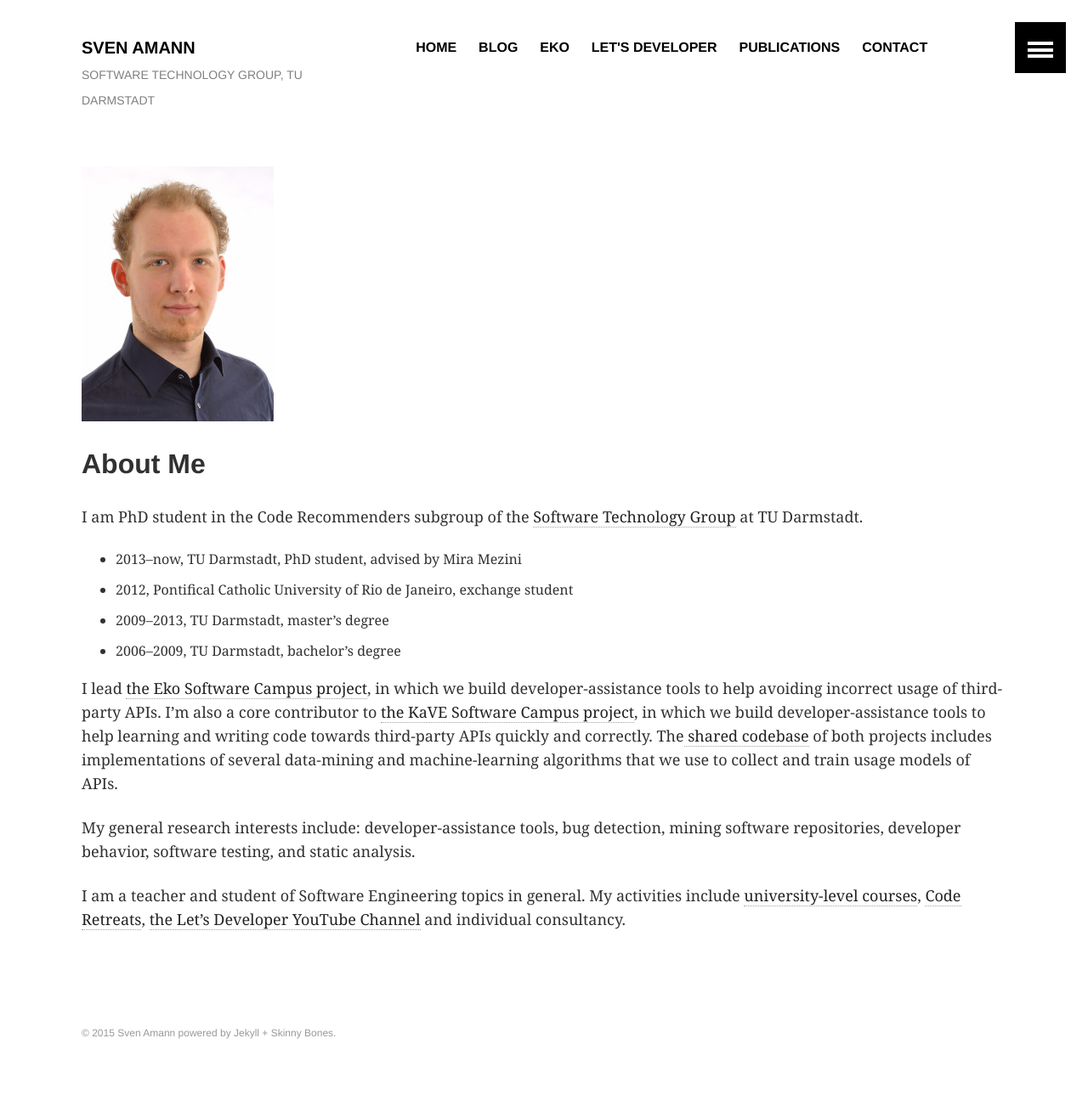
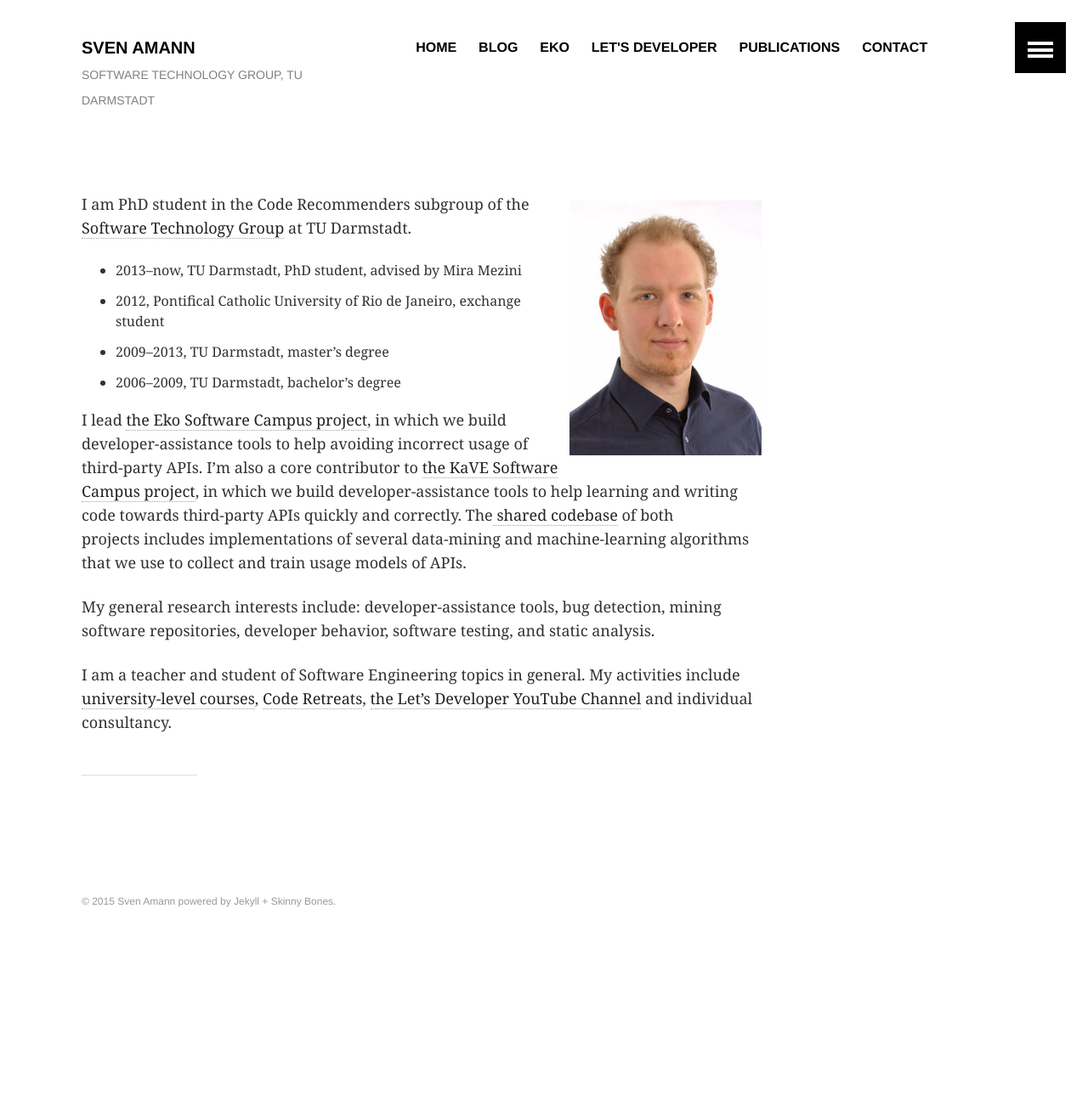
Before and after one commit to salsolatragus/sven-amann.de, a Jekyll site: the page built from index.md, in a window 1280 px wide. Shown: the whole page at 85% size. Built offline with Jekyll 4.4.1, drawn with Linux system fonts in a browser that asks for light colours; after the commit the page ends 1147 px from its top, so only the background shows below that.

Commit message:
Remove special layout of home.

```diff
--- a/_layouts/default.html
+++ b/_layouts/default.html
@@ -9,6 +9,7 @@
       {% assign author = site.data.authors[page.author] %}{% else %}{% assign author = site.owner %}
     {% endif %}
     {% include open-graph.html %}
+    {% if author.google.plus %}<link rel="author" href="https://plus.google.com/{{ author.google.plus }}"/>{% endif %}
 
     <link rel="canonical" href="{{ page.url | replace:'index.html','' | prepend: site.url }}">
 
--- a/_layouts/home.html
+++ /dev/null
@@ -1,71 +0,0 @@
-<!DOCTYPE html>
-<html>
-  <head>
-    <meta charset="utf-8">
-    <title>{% if page.title %}{{ page.title }} • {% endif %}{{ site.title }}</title>
-    {% if page.excerpt %}<meta name="description" content="{{ page.excerpt | strip_html }}">{% endif %}
-    {% if page.tags %}<meta name="keywords" content="{{ page.tags | join: ', ' }}">{% endif %}
-    {% if page.author %}
-      {% assign author = site.data.authors[page.author] %}{% else %}{% assign author = site.owner %}
-    {% endif %}
-    {% include open-graph.html %}
-    {% if author.google.plus %}<link rel="author" href="https://plus.google.com/{{ author.google.plus }}"/>{% endif %}
-
-    <link rel="canonical" href="{{ page.url | replace:'index.html','' | prepend: site.url }}">
-
-    <link href="{{ site.url }}/atom.xml" type="application/atom+xml" rel="alternate" title="{{ site.title }} Atom Feed">
-
-    <meta name="HandheldFriendly" content="True">
-    <meta name="MobileOptimized" content="320">
-    <meta name="viewport" content="width=device-width, initial-scale=1.0">
-    <meta http-equiv="cleartype" content="on">
-
-    <link rel="stylesheet" href="{{ site.url }}/css/main.css">
-    <!-- HTML5 Shiv and Media Query Support for IE -->
-    <!--[if lt IE 9]>
-      <script src="{{ site.url }}/js/vendor/html5shiv.min.js"></script>
-      <script src="{{ site.url }}/js/vendor/respond.min.js"></script>
-    <![endif]-->
-
-  </head>
-
-  <body>
-    {% include header.html %}
-    {% include navigation-sliding.html %}
-
-    {% if page.image.feature %}
-    <div class="page-lead" style="background-image:url({{ site.url }}/images/{{ page.image.feature }})">
-      <div class="wrap page-lead-content">
-        <h1>Skinny Bones</h1>
-        <h2>Jump start your Jekyll site with something thin and light.</h2>
-        <a href="{{ site.url }}/getting-started/" class="btn-inverse">Start Using Skinny Bones</a> &nbsp; or &nbsp; <a href="https://github.com/mmistakes/skinny-bones-jekyll" class="btn-inverse">View on GitHub</a>
-      </div><!-- /.page-lead-content -->
-    </div><!-- /.page-lead -->
-    {% endif %}
-
-    <div id="page-wrapper">
-      {% include browser-upgrade.html %}
-
-      <div id="main" role="main">
-        <div class="wrap">
-          <div class="page-title">
-            <h1>{{ page.title }}</h1>
-            {% if page.excerpt %}<h2>{{ page.excerpt }}</h2>{% endif %}
-          </div>
-          <div class="archive-wrap">
-            <div class="page-content">
-              {{ content }}
-            </div><!-- /.page-content -->
-          </div class="archive-wrap"><!-- /.archive-wrap -->
-        </div><!-- /.wrap -->
-      </div><!-- /#main -->
-
-      {% include footer.html %}
-    </div>
-
-    <script src="{{ site.url }}/js/vendor/jquery-1.9.1.min.js"></script>
-    <script src="{{ site.url }}/js/main.js"></script>
-
-  </body>
-
-</html>
--- a/index.md
+++ b/index.md
@@ -1,10 +1,9 @@
 ---
-layout: home
+layout: article
 permalink: /
+share: false
 ---
-<img class="alignright" src="images/portrait.jpg" alt="Portrait" width="226" height="300" />
-
-## About Me
+<img style="float:right; margin: 10px" src="images/portrait.jpg" alt="Portrait" width="226" height="300" />
 
 I am PhD student in the Code Recommenders subgroup of the <a href="http://www.stg.tu-darmstadt.de/" target="STG">Software Technology Group</a> at TU Darmstadt.
 
```
